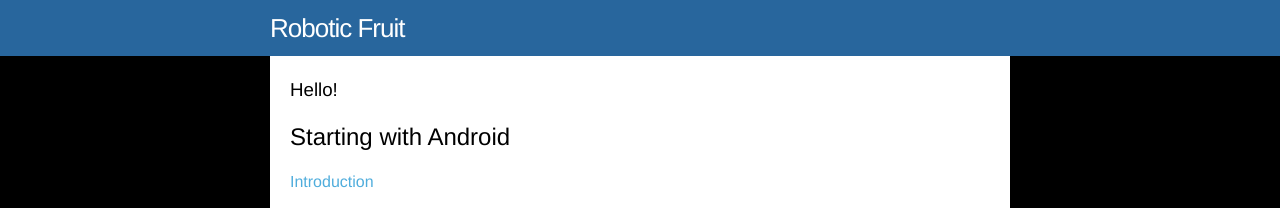
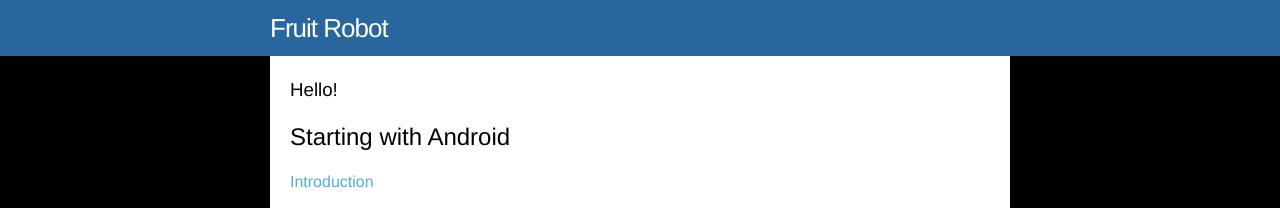
Before and after one commit to KCErb/fruit-robot, a Jekyll site: the page built from index.html, in a window 1280 px wide. Shown: the top 208 px of the page. Built offline with Jekyll 4.4.1, drawn with Linux system fonts in a browser that asks for light colours; Markdown is read by kramdown in place of the engine named in the settings.

Commit message:
whoops fixed site name

```diff
--- a/_config.yml
+++ b/_config.yml
@@ -1,9 +1,9 @@
 # Site settings
-title: Robotic Fruit
+title: Fruit Robot
 email: iamkcerb@gmail.com
 description: Robotic Fruit is a site for learning about cross-platform Android / iOS development on RubyMotion.
-baseurl: '/robotic-fruit'
-github_username:  kcerb
+baseurl: '/fruit-robot'
+github_username: kcerb
 
 # Build settings
 markdown: redcarpet
```
